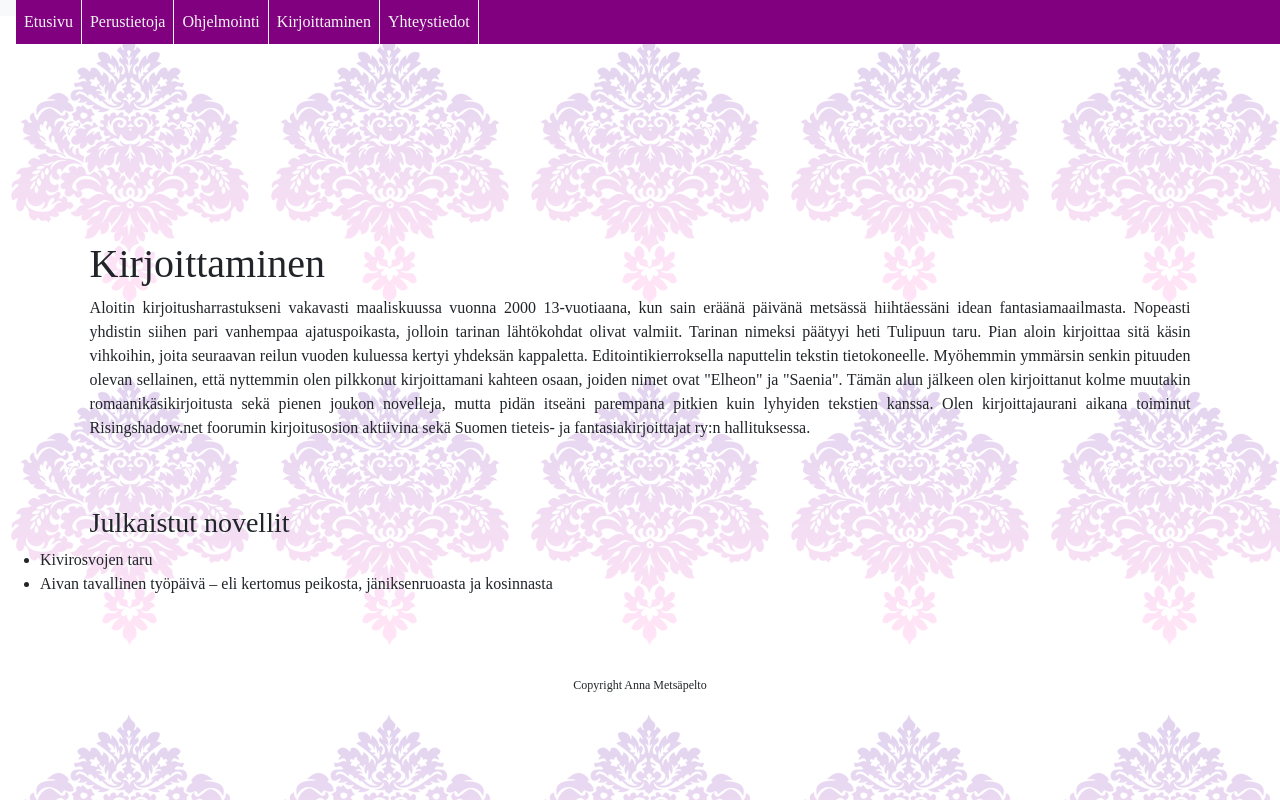
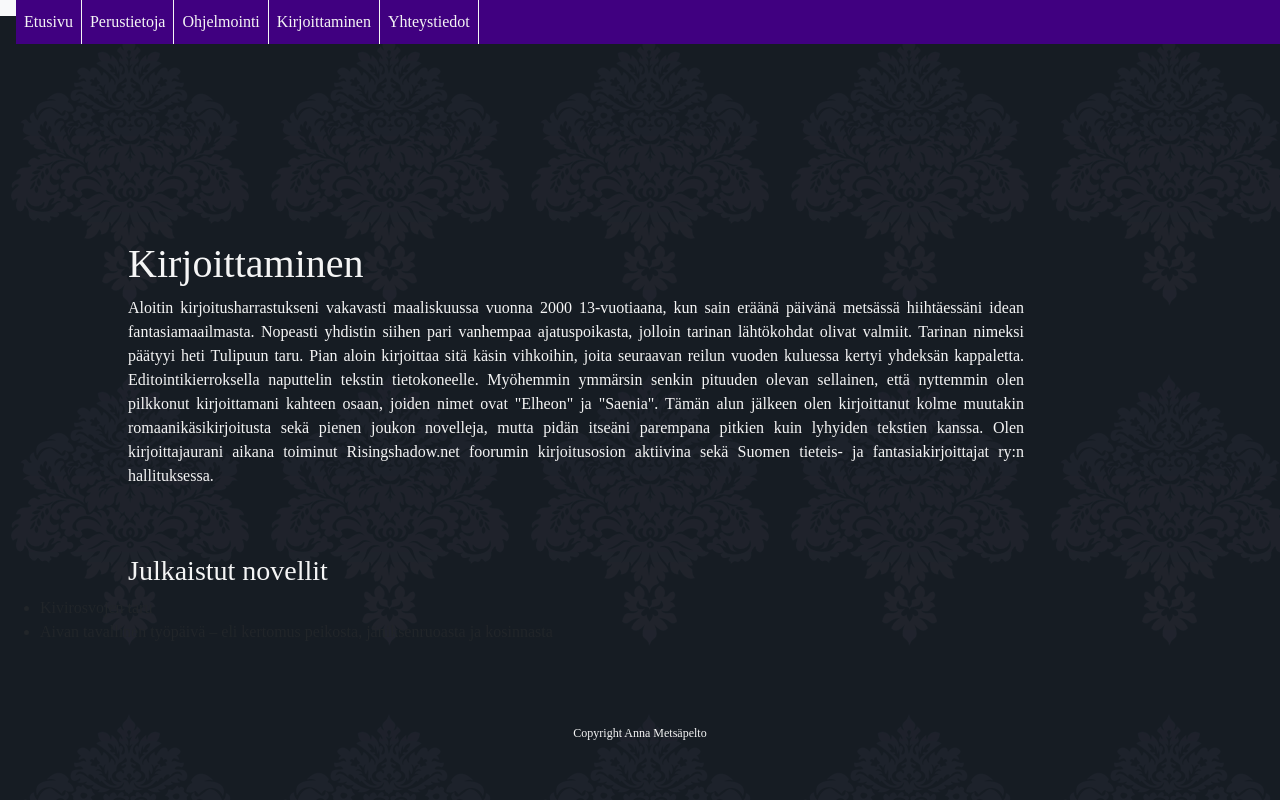
Before and after one commit to annametsapelto/writing, a plain HTML site: page index.html in a window 1280 px wide. Drawn offline with nearby package versions, Linux system fonts and the light colour scheme.

Commit message:
Change theme and add background picture

```diff
--- a/portfoliostyle.css
+++ b/portfoliostyle.css
@@ -1,28 +1,36 @@
 body {
-    background-color: whitesmoke;
-    background-image: url("damask4.png");
+    background-color: #132639;
+    background-image: url("damask_tumma.png");
 }
 p {
+    color: whitesmoke;
     font-family: Century, serif;
     margin-top: 50px;
     margin-bottom: 50px;
-    margin-left: 7%;
-    margin-right: 7%;
+    margin-left: 10%;
+    margin-right: 20%;
     text-align: justify;
     line-height: 1.5;
 }
 h1 {
+    color: whitesmoke;
     padding-top: 200px;
     font-family: Century, serif;
-    margin-left: 7%;
+    margin-left: 10%;
 }
 h3 {
+    color: whitesmoke;
     font-family: Century, serif;
     padding-top: 50px;
-    margin-left: 7%;
+    margin-left: 10%;
 }
 li {
     font-family: Century, serif;
+}
+.kuva {
+    margin-left: 10%;
+    margin-top: 50px;
+    margin-bottom: 100px;
 }
 .navigaatiopalkki ul {
     position: fixed;
@@ -32,7 +40,7 @@ li {
     margin: 0;
     padding: 0;
     overflow:hidden;
-    background-color: purple;
+    background-color: #400080;
 }
 .navigaatiopalkki li {
     float: left;
@@ -43,13 +51,10 @@ li {
     color: whitesmoke;
     display: block;
     padding: 10px;
-    background-color: purple;
+    background-color: #400080;
 }
 .navigaatiopalkki li a:hover {
-    background-color: indigo;
-}
-.navigaatiopalkki li a:active {
-    background-color: magenta;
+    background-color: #6600cc;
 }
 div.linnakuva img{
     margin-top: 50px;
@@ -72,7 +77,7 @@ div.copyright p {
 }
 div.pelikuvat {
     width: 100%;
-    margin-left: 4%;
+    margin-left: 10%;
     float: left;
     margin-bottom: 50px;
 }
```
Also changed, not shown: damask_tumma.png (added).
